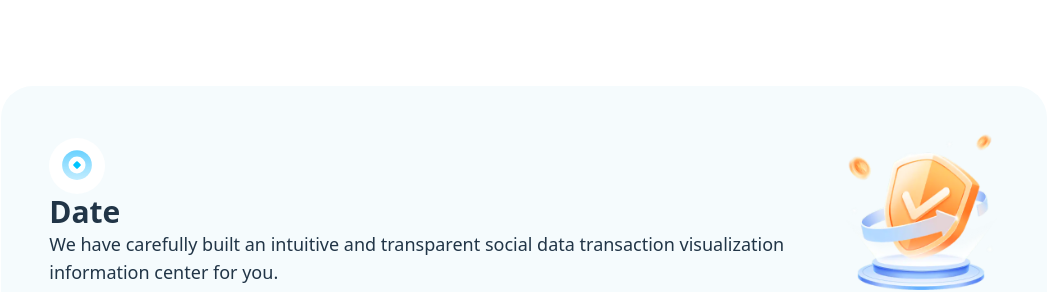
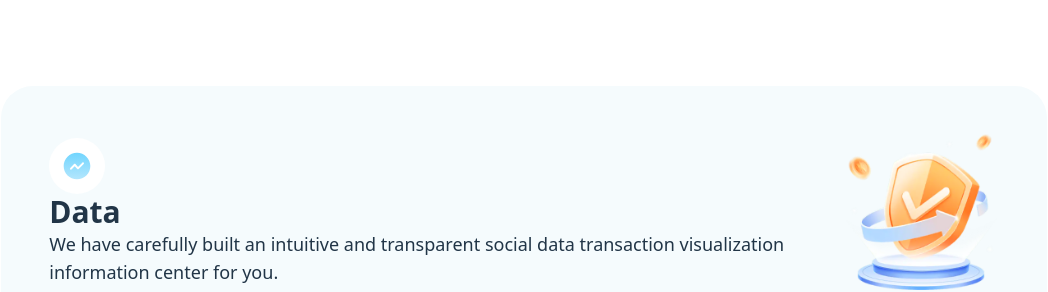
Before and after one commit to fuli-1998/idbotwebsite, a Vue app: page / in a window 1280 px wide. Shown: the part 2760-3052 px from the top of the page, without its empty margins (116-1164 px from the left). Built offline with nearby package versions, Linux system fonts and the light colour scheme; no server answers.

Commit message:
fix text

```diff
--- a/src/views/Data.vue
+++ b/src/views/Data.vue
@@ -8,8 +8,8 @@
             <div class="section_1 mt-[146PX] flex items-center justify-center">
               <div class="flex w-11/12 sm:w-10/12 flex-col items-center md:flex-row  p-8 sm:p-12 rounded-[32PX] bg-[#F5FBFD]  justify-between">
                 <div class="flex flex-col  items-start">
-                    <div><img :src="icon" alt=""></div>
-                    <div class="font-bold text-3xl">Date</div>
+                    <div><img :src="icon2" alt=""></div>
+                    <div class="font-bold text-3xl">Data</div>
                     <div class="text-lg text-left">We have carefully built an intuitive and transparent social data transaction visualization information center for you.</div>
                 </div>
 
@@ -59,6 +59,7 @@
 </template>
 <script setup >
 import icon from '@/assets/image/home_section_icon.svg?url'
+import icon2 from '@/assets/image/Group.svg?url'
 import pic1 from '@/assets/image/data_img_1.png?url'
 
 import pic2 from '@/assets/image/data_img_2.png?url'
```
Also changed, not shown: src/assets/image/Group.svg (added).
